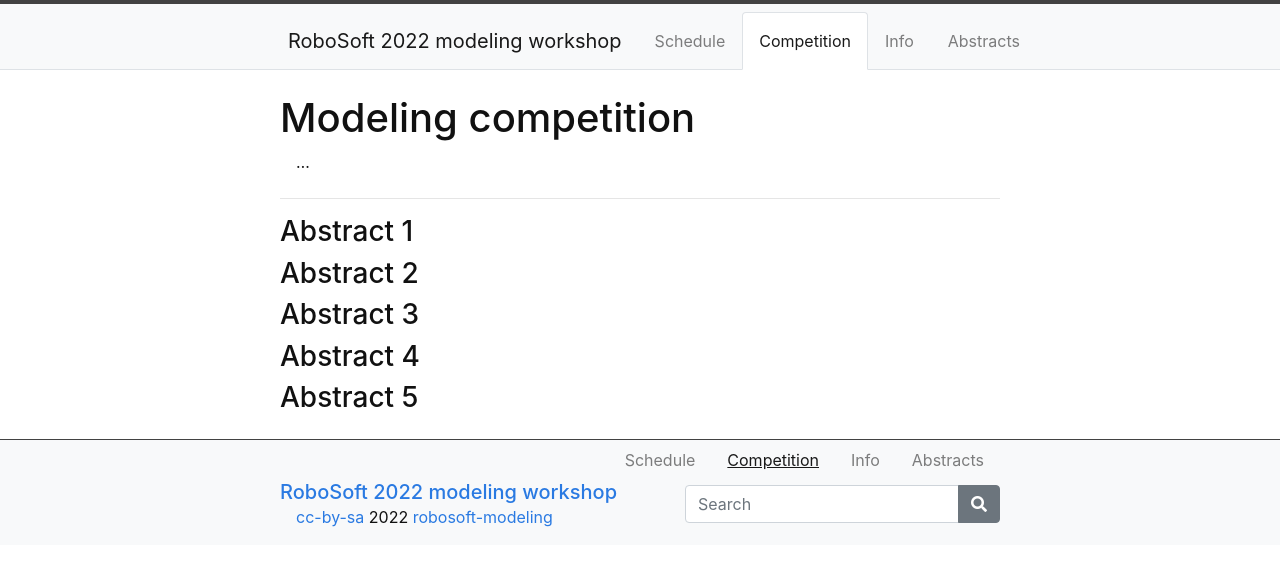
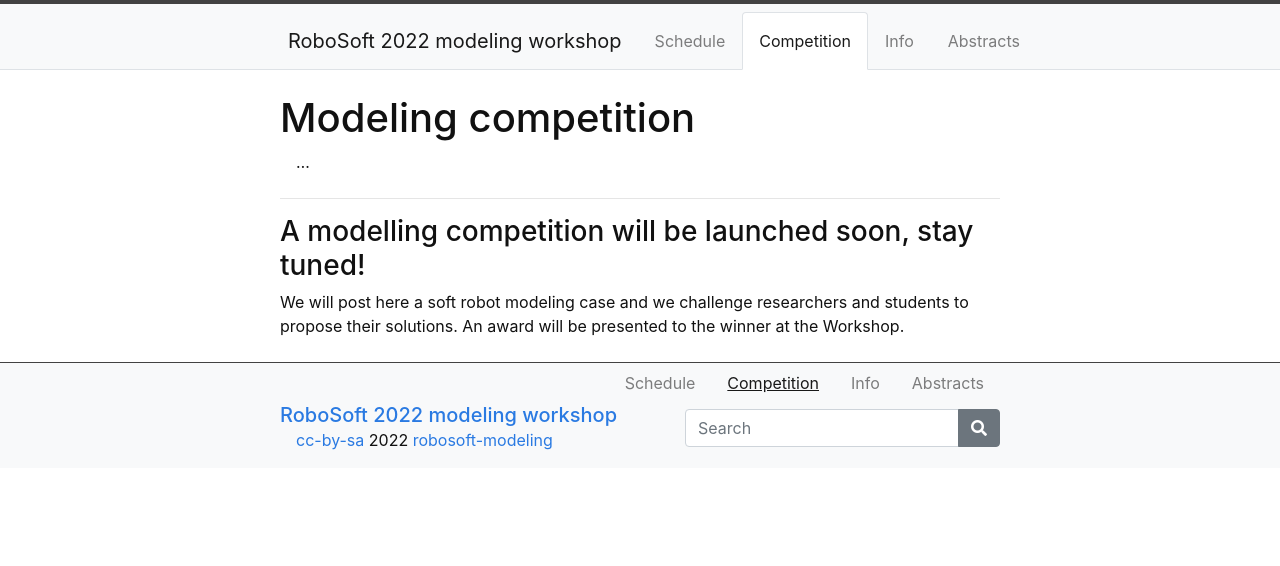
Before and after one commit to robosoft-modeling/robosoft-2022-workshop, a Jekyll site: the page built from content/2-competition.md, in a window 1280 px wide. Shown: the top 566 px of the page. Built offline with Jekyll 4.4.1, drawn with Linux system fonts in a browser that asks for light colours.

Commit message:
Update 2-competition.md

```diff
--- a/content/2-competition.md
+++ b/content/2-competition.md
@@ -6,12 +6,6 @@
     ...
 ---
 
-### Abstract 1
-
-### Abstract 2
-
-### Abstract 3
-
-### Abstract 4
-
-### Abstract 5
+### A modelling competition will be launched soon, stay tuned!
+We will post here a soft robot modeling case and we challenge researchers and students to propose their solutions.
+An award will be presented to the winner at the Workshop.
```
